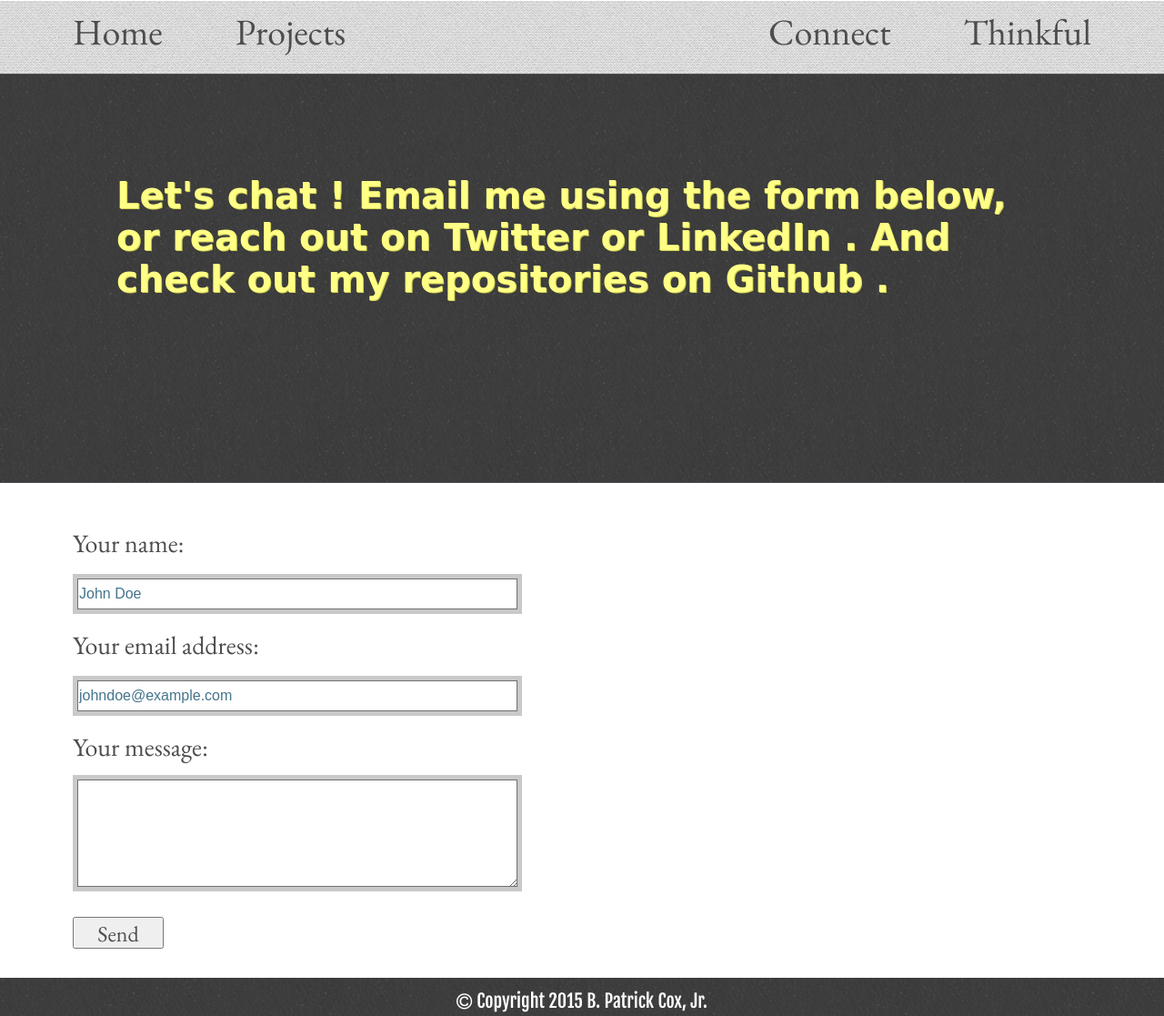
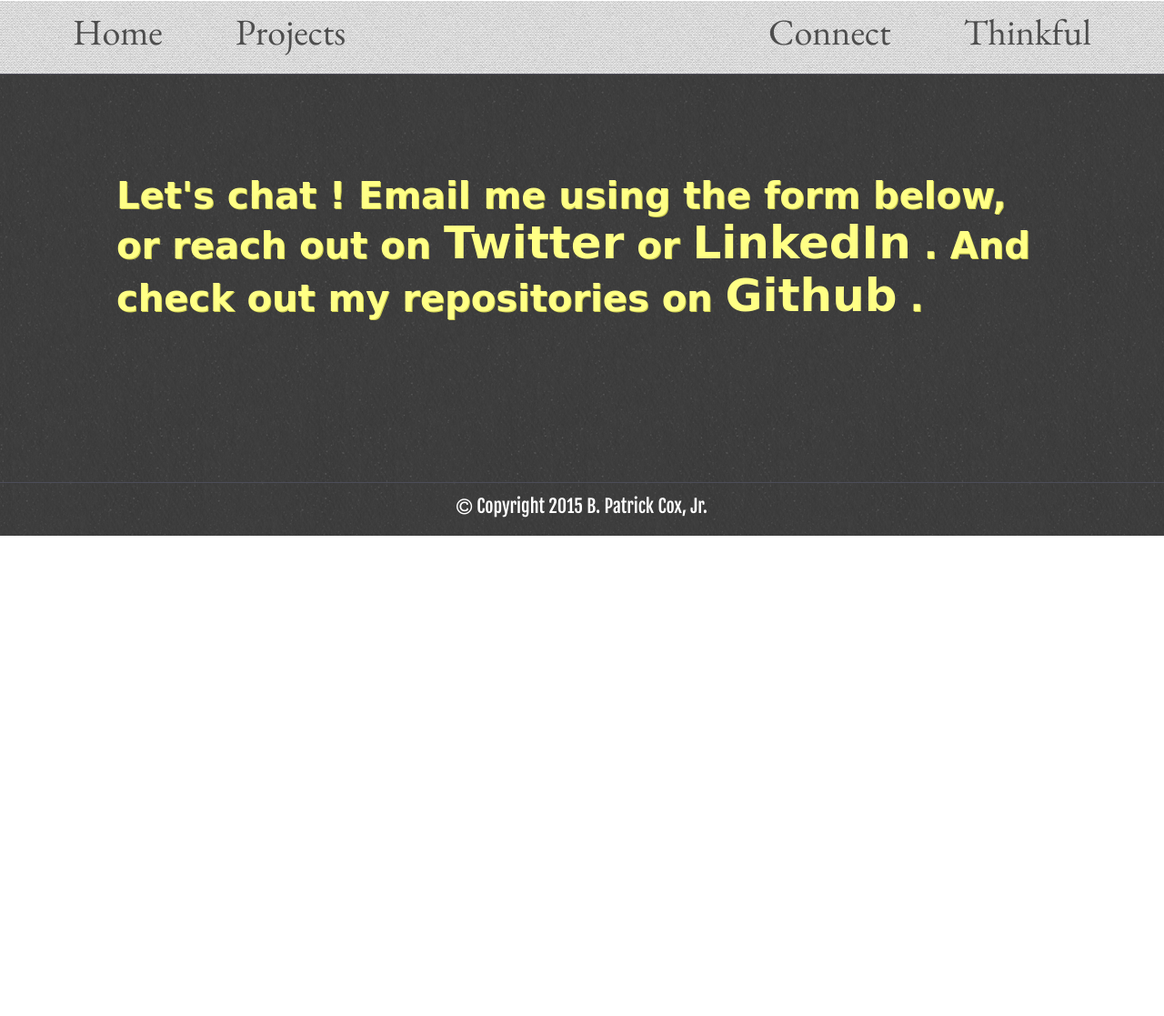
Before and after one commit to bpcoxjr/contact-page, a plain HTML site: page index.html in a window 1280 px wide. Shown: the part 183-1300 px from the top of the page at 91% size. After the commit the page ends 800 px from the top, so only its background shows below. Drawn offline with nearby package versions, Linux system fonts and the light colour scheme.

Commit message:
html/css updates

```diff
--- a/css/css:style.css
+++ /dev/null
@@ -1 +0,0 @@
-CSS for contact-page
--- a/css/style.css
+++ b/css/style.css
@@ -124,8 +124,10 @@
 }
 
 .chat a {
+	font-size: 1.25em;
+	color: #FFFF85;
 	text-decoration: none;
-	color: #FFFF85;
+	text-shadow: none;
 }
 
 .chat a:hover {
--- a/index.html
+++ b/index.html
@@ -33,8 +33,11 @@
 	<div class="chat">
 		<p class="letsChat">Let's chat !  Email me using the form below, or reach out on <a href="http://www.twitter.com/bpcoxjr" target="_blank">Twitter</a> or <a href="https://www.linkedin.com/pub/bruce-patrick-cox-jr/28/5a/753" target="_blank">LinkedIn</a> . And check out my repositories on <a href="https://www.github.com/bpcoxjr" target="_blank">Github</a> .</p>
 	</div>
-	<div>
-		<form id="contact_form" action="http://yahoo.com/formmail.php" method="POST" enctype="multipart/form-data">
+	<div class="email_form">
+		<script type="text/javascript"> id = 198087; </script>
+		<script type="text/javascript" src="http://kontactr.com/wp.js"></script>
+		<noscript><p>Email me at <a href=“mailto:bpcoxjr@yahoo.com”>bpcoxjr@yahoo.com</a>.</p></noscript>
+		<!--<form id="contact_form" action="http://yahoo.com/formmail.php" method="POST" enctype="multipart/form-data">
 		<div class="row">
 			<label for="name">Your name:</label><br/>
 			<input id="name" class="input" name="name" type="text" value="" size="30" placeholder="John Doe" required/><br/>
@@ -49,7 +52,7 @@
 		</div>
 		<div class="submit">
 			<button id="submit_button" type="submit" value="Send email">Send</button>
-		</div>
+		</div> -->
 		</form>
 	</div>
 	<footer class="footer">
```
Also changed, not shown: css/HomemadeApple.ttf (added), images/facebooklogo.png (deleted), images/githublogo.png (deleted), images/linkedinlogo.png (deleted), images/twitterlogo.png (deleted).
